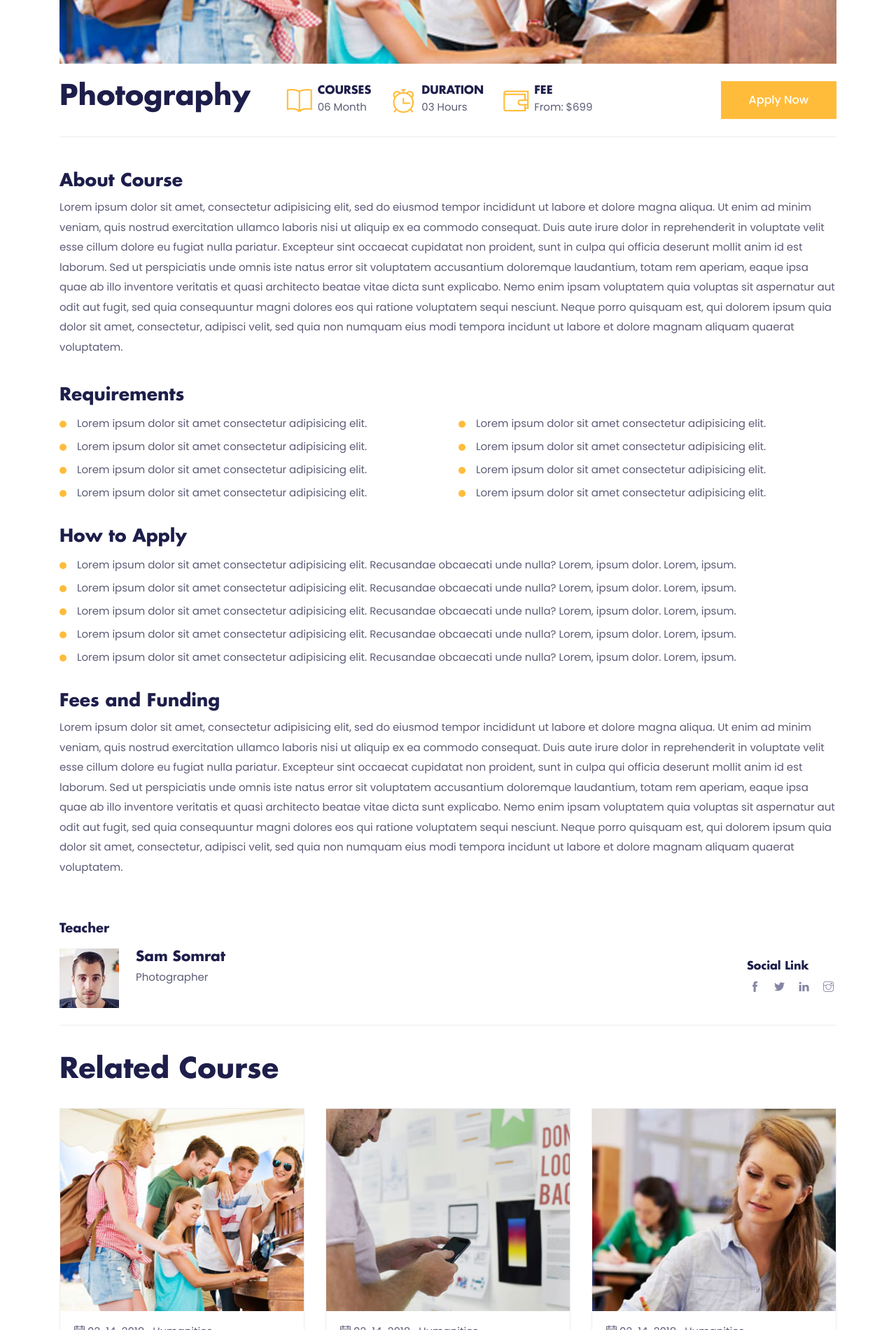
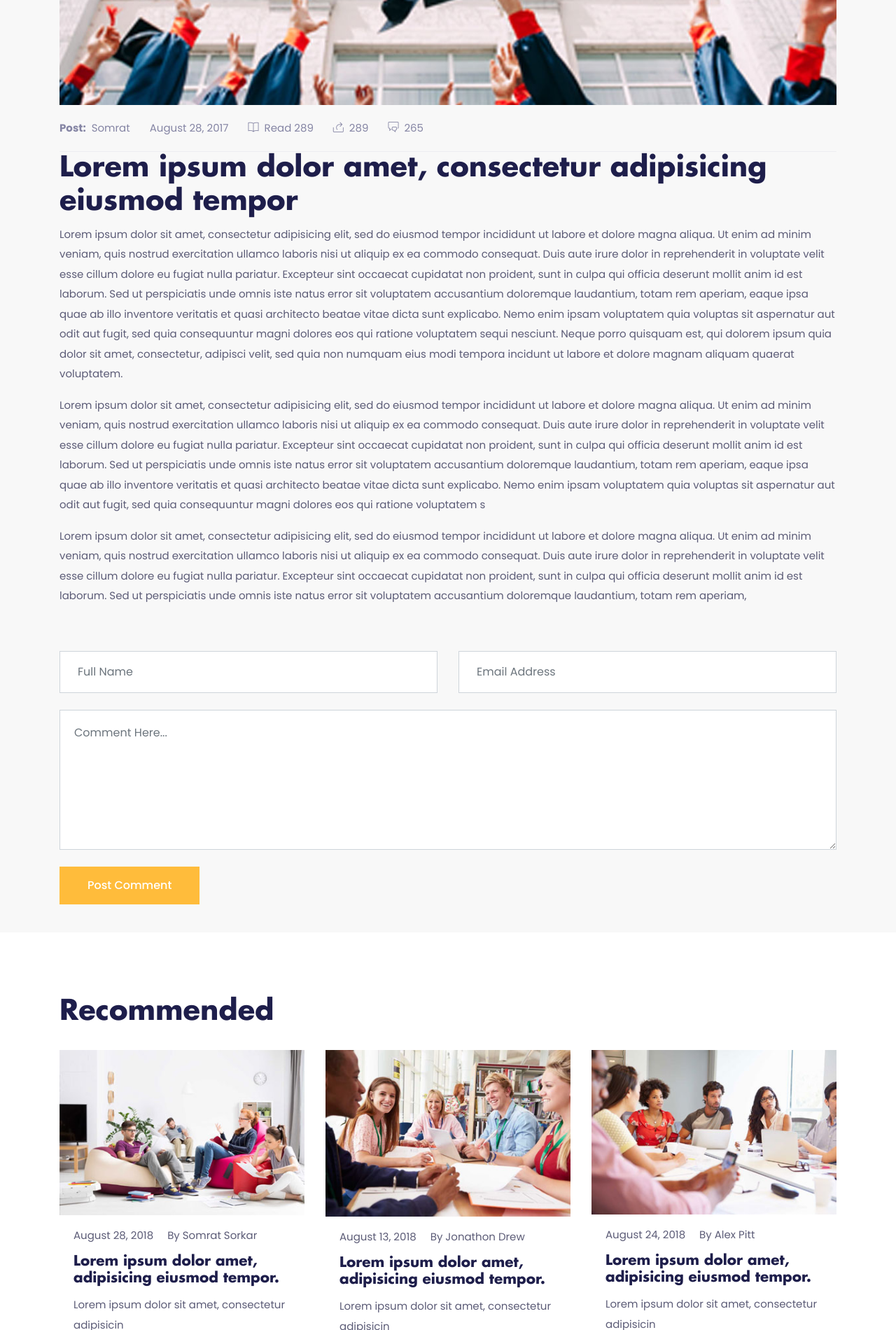
Before and after one commit to akash2k01/serah2, a website: page course-single.html in a window 1280 px wide. Shown: the part 900-2800 px from the top of the page at 70% size. Drawn offline with Linux system fonts and the light colour scheme; some packages are replaced by stand-ins of ours.

Commit message:
Update course-single.html

```diff
--- a/course-single.html
+++ b/course-single.html
@@ -214,8 +214,8 @@
     <div class="row">
       <div class="col-md-8">
         <ul class="list-inline custom-breadcrumb mb-2">
-          <li class="list-inline-item"><a class="h2 text-primary font-secondary" href="courses.html">Our Courses</a></li>
-          <li class="list-inline-item text-white h3 font-secondary nasted">Photography</li>
+          <li class="list-inline-item"><a class="h2 text-primary font-secondary" href="blog.html">Our Blog</a></li>
+          <li class="list-inline-item text-white h3 font-secondary nasted">Blog Details</li>
         </ul>
         <p class="text-lighten mb-0">Our courses offer a good compromise between the continuous assessment favoured by some universities and the emphasis placed on final exams by others.</p>
       </div>
@@ -224,63 +224,29 @@
 </section>
 <!-- /page title -->
 
-<!-- section -->
-<section class="section-sm">
+<!-- blog details -->
+<section class="section-sm bg-gray">
   <div class="container">
     <div class="row">
       <div class="col-12 mb-4">
-        <!-- course thumb -->
-        <img src="images/courses/course-single.jpg" class="img-fluid w-100">
+        <img src="images/blog/blog-single.jpg" alt="blog-thumb" class="img-fluid w-100">
       </div>
-    </div>
-    <!-- course info -->
-    <div class="row align-items-center mb-5">
-      <div class="col-xl-3 order-1 col-sm-6 mb-4 mb-xl-0">
-        <h2>Photography</h2>
-      </div>
-      <div class="col-xl-6 order-sm-3 order-xl-2 col-12 order-2">
-        <ul class="list-inline text-xl-center">
-          <li class="list-inline-item mr-4 mb-3 mb-sm-0">
-            <div class="d-flex align-items-center">
-              <i class="ti-book text-primary icon-md mr-2"></i>
-              <div class="text-left">
-                <h6 class="mb-0">COURSES</h6>
-                <p class="mb-0">06 Month</p>
-              </div>
-            </div>
-          </li>
-          <li class="list-inline-item mr-4 mb-3 mb-sm-0">
-            <div class="d-flex align-items-center">
-              <i class="ti-alarm-clock text-primary icon-md mr-2"></i>
-              <div class="text-left">
-                <h6 class="mb-0">DURATION</h6>
-                <p class="mb-0">03 Hours</p>
-              </div>
-            </div>
-          </li>
-          <li class="list-inline-item mr-4 mb-3 mb-sm-0">
-            <div class="d-flex align-items-center">
-              <i class="ti-wallet text-primary icon-md mr-2"></i>
-              <div class="text-left">
-                <h6 class="mb-0">FEE</h6>
-                <p class="mb-0">From: $699</p>
-              </div>
-            </div>
-          </li>
+      <div class="col-12">
+        <ul class="list-inline">
+          <li class="list-inline-item mr-4 mb-3 mb-md-0 text-light"><span class="font-weight-bold mr-2">Post:</span>Somrat</li>
+          <li class="list-inline-item mr-4 mb-3 mb-md-0 text-light">August 28, 2017</li>
+          <li class="list-inline-item mr-4 mb-3 mb-md-0 text-light"><i class="ti-book mr-2"></i>Read 289</li>
+          <li class="list-inline-item mr-4 mb-3 mb-md-0 text-light"><i class="ti-share mr-2"></i>289</li>
+          <li class="list-inline-item mr-4 mb-3 mb-md-0 text-light"><a class="text-light" href="blog-single.html"><i class="ti-comments mr-2"></i>265</a></li>
         </ul>
       </div>
-      <div class="col-xl-3 text-sm-right text-left order-sm-2 order-3 order-xl-3 col-sm-6 mb-4 mb-xl-0">
-        <a href="course-single.html" class="btn btn-primary">Apply now</a>
-      </div>
       <!-- border -->
-      <div class="col-12 mt-4 order-4">
+      <div class="col-12 mt-4">
         <div class="border-bottom border-primary"></div>
       </div>
-    </div>
-    <!-- course details -->
-    <div class="row">
-      <div class="col-12 mb-4">
-        <h3>About Course</h3>
+      <!-- blog contect -->
+      <div class="col-12 mb-5">
+        <h2>Lorem ipsum dolor amet, consectetur adipisicing eiusmod tempor </h2>
         <p>Lorem ipsum dolor sit amet, consectetur adipisicing elit, sed do eiusmod tempor incididunt ut labore et
           dolore magna aliqua. Ut enim ad minim veniam, quis nostrud exercitation ullamco laboris nisi ut aliquip ex ea
           commodo consequat. Duis aute irure dolor in reprehenderit in voluptate velit esse cillum dolore eu fugiat
@@ -291,47 +257,6 @@
           consequuntur magni dolores eos qui ratione voluptatem sequi nesciunt. Neque porro quisquam est, qui dolorem
           ipsum quia dolor sit amet, consectetur, adipisci velit, sed quia non numquam eius modi tempora incidunt ut
           labore et dolore magnam aliquam quaerat voluptatem.</p>
-      </div>
-      <div class="col-12 mb-4">
-        <h3 class="mb-3">Requirements</h3>
-        <div class="col-12 px-0">
-          <div class="row">
-            <div class="col-md-6">
-              <ul class="list-styled">
-                <li>Lorem ipsum dolor sit amet consectetur adipisicing elit.</li>
-                <li>Lorem ipsum dolor sit amet consectetur adipisicing elit.</li>
-                <li>Lorem ipsum dolor sit amet consectetur adipisicing elit.</li>
-                <li>Lorem ipsum dolor sit amet consectetur adipisicing elit.</li>
-              </ul>
-            </div>
-            <div class="col-md-6">
-              <ul class="list-styled">
-                <li>Lorem ipsum dolor sit amet consectetur adipisicing elit.</li>
-                <li>Lorem ipsum dolor sit amet consectetur adipisicing elit.</li>
-                <li>Lorem ipsum dolor sit amet consectetur adipisicing elit.</li>
-                <li>Lorem ipsum dolor sit amet consectetur adipisicing elit.</li>
-              </ul>
-            </div>
-          </div>
-        </div>
-      </div>
-      <div class="col-12 mb-4">
-        <h3 class="mb-3">How to Apply</h3>
-        <ul class="list-styled">
-          <li>Lorem ipsum dolor sit amet consectetur adipisicing elit. Recusandae obcaecati unde nulla? Lorem, ipsum
-            dolor. Lorem, ipsum.</li>
-          <li>Lorem ipsum dolor sit amet consectetur adipisicing elit. Recusandae obcaecati unde nulla? Lorem, ipsum
-            dolor. Lorem, ipsum.</li>
-          <li>Lorem ipsum dolor sit amet consectetur adipisicing elit. Recusandae obcaecati unde nulla? Lorem, ipsum
-            dolor. Lorem, ipsum.</li>
-          <li>Lorem ipsum dolor sit amet consectetur adipisicing elit. Recusandae obcaecati unde nulla? Lorem, ipsum
-            dolor. Lorem, ipsum.</li>
-          <li>Lorem ipsum dolor sit amet consectetur adipisicing elit. Recusandae obcaecati unde nulla? Lorem, ipsum
-            dolor. Lorem, ipsum.</li>
-        </ul>
-      </div>
-      <div class="col-12 mb-5">
-        <h3>Fees and Funding</h3>
         <p>Lorem ipsum dolor sit amet, consectetur adipisicing elit, sed do eiusmod tempor incididunt ut labore et
           dolore magna aliqua. Ut enim ad minim veniam, quis nostrud exercitation ullamco laboris nisi ut aliquip ex ea
           commodo consequat. Duis aute irure dolor in reprehenderit in voluptate velit esse cillum dolore eu fugiat
@@ -339,105 +264,109 @@
           anim id est laborum. Sed ut perspiciatis unde omnis iste natus error sit voluptatem accusantium doloremque
           laudantium, totam rem aperiam, eaque ipsa quae ab illo inventore veritatis et quasi architecto beatae vitae
           dicta sunt explicabo. Nemo enim ipsam voluptatem quia voluptas sit aspernatur aut odit aut fugit, sed quia
-          consequuntur magni dolores eos qui ratione voluptatem sequi nesciunt. Neque porro quisquam est, qui dolorem
-          ipsum quia dolor sit amet, consectetur, adipisci velit, sed quia non numquam eius modi tempora incidunt ut
-          labore et dolore magnam aliquam quaerat voluptatem.</p>
+          consequuntur magni dolores eos qui ratione voluptatem s</p>
+        <p>Lorem ipsum dolor sit amet, consectetur adipisicing elit, sed do eiusmod tempor incididunt ut labore et
+          dolore magna aliqua. Ut enim ad minim veniam, quis nostrud exercitation ullamco laboris nisi ut aliquip ex ea
+          commodo consequat. Duis aute irure dolor in reprehenderit in voluptate velit esse cillum dolore eu fugiat
+          nulla pariatur. Excepteur sint occaecat cupidatat non proident, sunt in culpa qui officia deserunt mollit
+          anim id est laborum. Sed ut perspiciatis unde omnis iste natus error sit voluptatem accusantium doloremque
+          laudantium, totam rem aperiam, </p>
       </div>
-      <!-- teacher -->
+      <!-- comment box -->
       <div class="col-12">
-        <h5 class="mb-3">Teacher</h5>
-        <div class="d-flex justify-content-between align-items-center flex-wrap">
-          <div class="media mb-2 mb-sm-0">
-            <img class="mr-4 img-fluid" src="images/teacher.jpg" alt="Teacher">
-            <div class="media-body">
-              <h4 class="mt-0">Sam Somrat</h4>
-              Photographer
+        <form action="#" class="row">
+          <div class="col-sm-6">
+            <input type="text" class="form-control mb-4" id="name" name="name" placeholder="Full Name" required>
           </div>
+          <div class="col-sm-6">
+            <input type="email" class="form-control mb-4" id="mail" name="mail" placeholder="Email Address" required>
           </div>
-          <div class="social-link">
-            <h6 class="d-none d-sm-block">Social Link</h6>
-            <ul class="list-inline">
-              <li class="list-inline-item"><a class="d-inline-block text-light p-1" href="https://themefisher.com/"><i class="ti-facebook"></i></a></li>
-              <li class="list-inline-item"><a class="d-inline-block text-light p-1" href="https://themefisher.com/"><i class="ti-twitter-alt"></i></a></li>
-              <li class="list-inline-item"><a class="d-inline-block text-light p-1" href="https://themefisher.com/"><i class="ti-linkedin"></i></a></li>
-              <li class="list-inline-item"><a class="d-inline-block text-light p-1" href="https://themefisher.com/"><i class="ti-instagram"></i></a></li>
-            </ul>
+          <div class="col-12">
+            <textarea name="comment" id="comment" class="form-control mb-4" placeholder="Comment Here..." required></textarea>
           </div>
+          <div class="col-12">
+            <button type="submit" value="send" class="btn btn-primary">post comment</button>
           </div>
-        <div class="border-bottom border-primary mt-4"></div>
+        </form>
       </div>
     </div>
   </div>
 </section>
-<!-- /section -->
+<!-- /blog details -->
 
-<!-- related course -->
-<section class="section pt-0">
+<!-- recommended post -->
+<section class="section">
   <div class="container">
     <div class="row">
       <div class="col-12">
-        <h2 class="section-title">Related Course</h2>
+        <h2 class="section-title">Recommended</h2>
       </div>
     </div>
     <div class="row justify-content-center">
-      <!-- course item -->
-      <div class="col-lg-4 col-sm-6 mb-5">
-        <div class="card p-0 border-primary rounded-0 hover-shadow">
-          <img class="card-img-top rounded-0" src="images/courses/course-1.jpg" alt="course thumb">
+  <!-- blog post -->
+  <article class="col-lg-4 col-sm-6 mb-5 mb-lg-0">
+    <div class="card rounded-0 border-bottom border-primary border-top-0 border-left-0 border-right-0 hover-shadow">
+      <img class="card-img-top rounded-0" src="images/blog/post-1.jpg" alt="Post thumb">
       <div class="card-body">
-            <ul class="list-inline mb-2">
-              <li class="list-inline-item"><i class="ti-calendar mr-1 text-color"></i>02-14-2018</li>
-              <li class="list-inline-item"><a class="text-color" href="course-single.html">Humanities</a></li>
+        <!-- post meta -->
+        <ul class="list-inline mb-3">
+          <!-- post date -->
+          <li class="list-inline-item mr-3 ml-0">August 28, 2018</li>
+          <!-- author -->
+          <li class="list-inline-item mr-3 ml-0">By Somrat Sorkar</li>
         </ul>
-            <a href="course-single.html">
-              <h4 class="card-title">Photography</h4>
+        <a href="blog-single.html">
+          <h4 class="card-title">Lorem ipsum dolor amet, adipisicing eiusmod tempor.</h4>
         </a>
-            <p class="card-text mb-4"> Lorem ipsum dolor sit amet, consectetur adipisicing elit, sed do eiusmod tempor
-              incididunt ut labore et dolore magna.</p>
-            <a href="course-single.html" class="btn btn-primary btn-sm">Apply now</a>
+        <p class="card-text">Lorem ipsum dolor sit amet, consectetur adipisicin</p>
+        <a href="blog-single.html" class="btn btn-primary btn-sm">read more</a>
       </div>
     </div>
-      </div>
-      <!-- course item -->
-      <div class="col-lg-4 col-sm-6 mb-5">
-        <div class="card p-0 border-primary rounded-0 hover-shadow">
-          <img class="card-img-top rounded-0" src="images/courses/course-2.jpg" alt="course thumb">
+  </article>
+  <!-- blog post -->
+  <article class="col-lg-4 col-sm-6 mb-5 mb-lg-0">
+    <div class="card rounded-0 border-bottom border-primary border-top-0 border-left-0 border-right-0 hover-shadow">
+      <img class="card-img-top rounded-0" src="images/blog/post-2.jpg" alt="Post thumb">
       <div class="card-body">
-            <ul class="list-inline mb-2">
-              <li class="list-inline-item"><i class="ti-calendar mr-1 text-color"></i>02-14-2018</li>
-              <li class="list-inline-item"><a class="text-color" href="course-single.html">Humanities</a></li>
+        <!-- post meta -->
+        <ul class="list-inline mb-3">
+          <!-- post date -->
+          <li class="list-inline-item mr-3 ml-0">August 13, 2018</li>
+          <!-- author -->
+          <li class="list-inline-item mr-3 ml-0">By Jonathon Drew</li>
         </ul>
-            <a href="course-single.html">
-              <h4 class="card-title">Programming</h4>
+        <a href="blog-single.html">
+          <h4 class="card-title">Lorem ipsum dolor amet, adipisicing eiusmod tempor.</h4>
         </a>
-            <p class="card-text mb-4"> Lorem ipsum dolor sit amet, consectetur adipisicing elit, sed do eiusmod tempor
-              incididunt ut labore et dolore magna.</p>
-            <a href="course-single.html" class="btn btn-primary btn-sm">Apply now</a>
+        <p class="card-text">Lorem ipsum dolor sit amet, consectetur adipisicin</p>
+        <a href="blog-single.html" class="btn btn-primary btn-sm">read more</a>
       </div>
     </div>
-      </div>
-      <!-- course item -->
-      <div class="col-lg-4 col-sm-6 mb-5">
-        <div class="card p-0 border-primary rounded-0 hover-shadow">
-          <img class="card-img-top rounded-0" src="images/courses/course-3.jpg" alt="course thumb">
+  </article>
+  <!-- blog post -->
+  <article class="col-lg-4 col-sm-6 mb-5 mb-lg-0">
+    <div class="card rounded-0 border-bottom border-primary border-top-0 border-left-0 border-right-0 hover-shadow">
+      <img class="card-img-top rounded-0" src="images/blog/post-3.jpg" alt="Post thumb">
       <div class="card-body">
-            <ul class="list-inline mb-2">
-              <li class="list-inline-item"><i class="ti-calendar mr-1 text-color"></i>02-14-2018</li>
-              <li class="list-inline-item"><a class="text-color" href="course-single.html">Humanities</a></li>
+        <!-- post meta -->
+        <ul class="list-inline mb-3">
+          <!-- post date -->
+          <li class="list-inline-item mr-3 ml-0">August 24, 2018</li>
+          <!-- author -->
+          <li class="list-inline-item mr-3 ml-0">By Alex Pitt</li>
         </ul>
-            <a href="course-single.html">
-              <h4 class="card-title">Lifestyle Archives</h4>
+        <a href="blog-single.html">
+          <h4 class="card-title">Lorem ipsum dolor amet, adipisicing eiusmod tempor.</h4>
         </a>
-            <p class="card-text mb-4"> Lorem ipsum dolor sit amet, consectetur adipisicing elit, sed do eiusmod tempor
-              incididunt ut labore et dolore magna.</p>
-            <a href="course-single.html" class="btn btn-primary btn-sm">Apply now</a>
+        <p class="card-text">Lorem ipsum dolor sit amet, consectetur adipisicin</p>
+        <a href="blog-single.html" class="btn btn-primary btn-sm">read more</a>
       </div>
     </div>
-      </div>
+  </article>
 </div>
   </div>
 </section>
-<!-- /related course -->
+<!-- /recommended post -->
 
 <!-- footer -->
 <footer>
```
Lines whose indentation alone changed are shown as unchanged.
